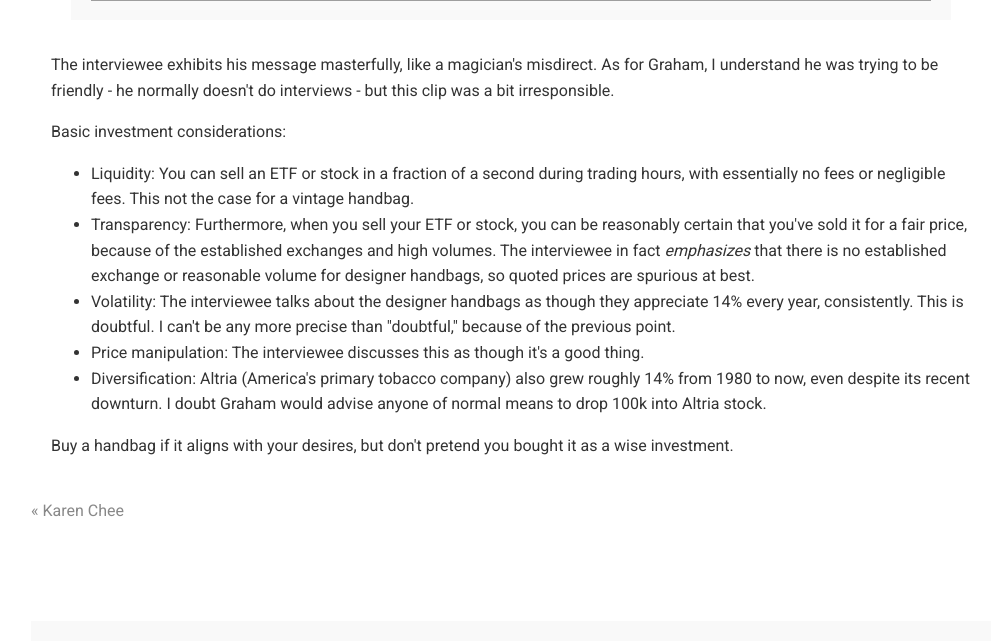
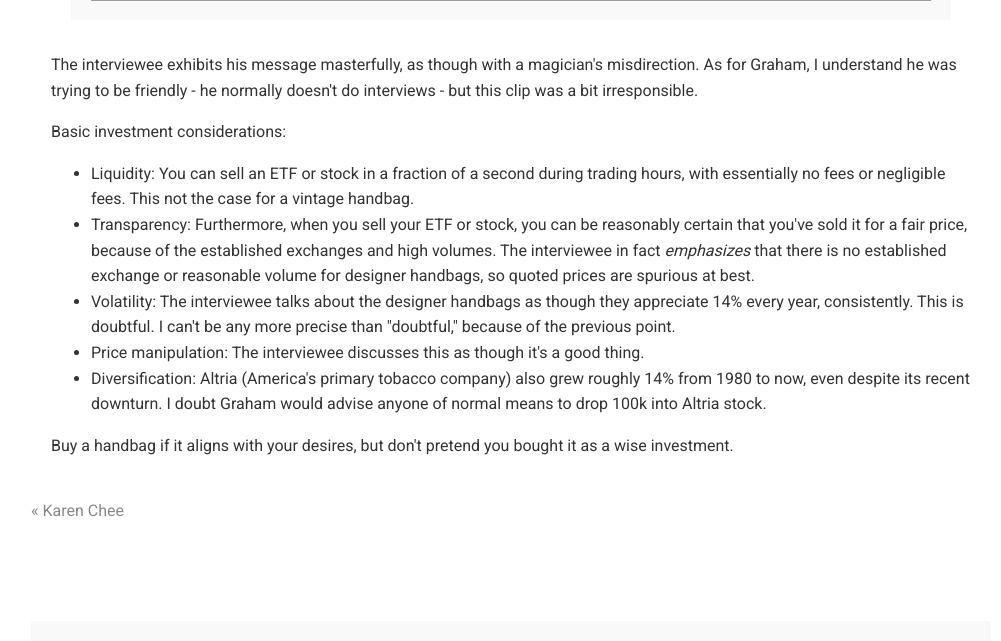
Before and after one commit to overheardonearth/overheardonearth.github.io, a Jekyll site: the page built from _posts/2019-08-19-financial-misdirection.html, in a window 1280 px wide. Shown: the part 831-1472 px from the top of the page, without its empty margins (129-1130 px from the left). Built offline with Jekyll 4.4.1, drawn with Linux system fonts in a browser that asks for light colours; comment, search, counter and statistics services are not loaded.

Commit message:
Update 2019-08-19-financial-misdirection.html

```diff
--- a/_posts/2019-08-19-financial-misdirection.html
+++ b/_posts/2019-08-19-financial-misdirection.html
@@ -9,7 +9,7 @@ Consider the following clip. The guy on the right, Graham, is the interviewer; h
 <div class="media">
 <div style="width:100%;height:0px;position:relative;padding-bottom:56.250%;"><iframe src="https://streamable.com/s/ysmow/yovze" frameborder="0" width="100%" height="100%" allowfullscreen style="width:100%;height:100%;position:absolute;left:0px;top:0px;overflow:hidden;"></iframe></div>
 </div>
-The interviewee exhibits his message masterfully, like a magician's misdirect. As for Graham, I understand he was trying to be friendly - he normally doesn't do interviews - but this clip was a bit irresponsible.
+The interviewee exhibits his message masterfully, as though with a magician's misdirection. As for Graham, I understand he was trying to be friendly - he normally doesn't do interviews - but this clip was a bit irresponsible.
 
 <p>
 Basic investment considerations:
```
